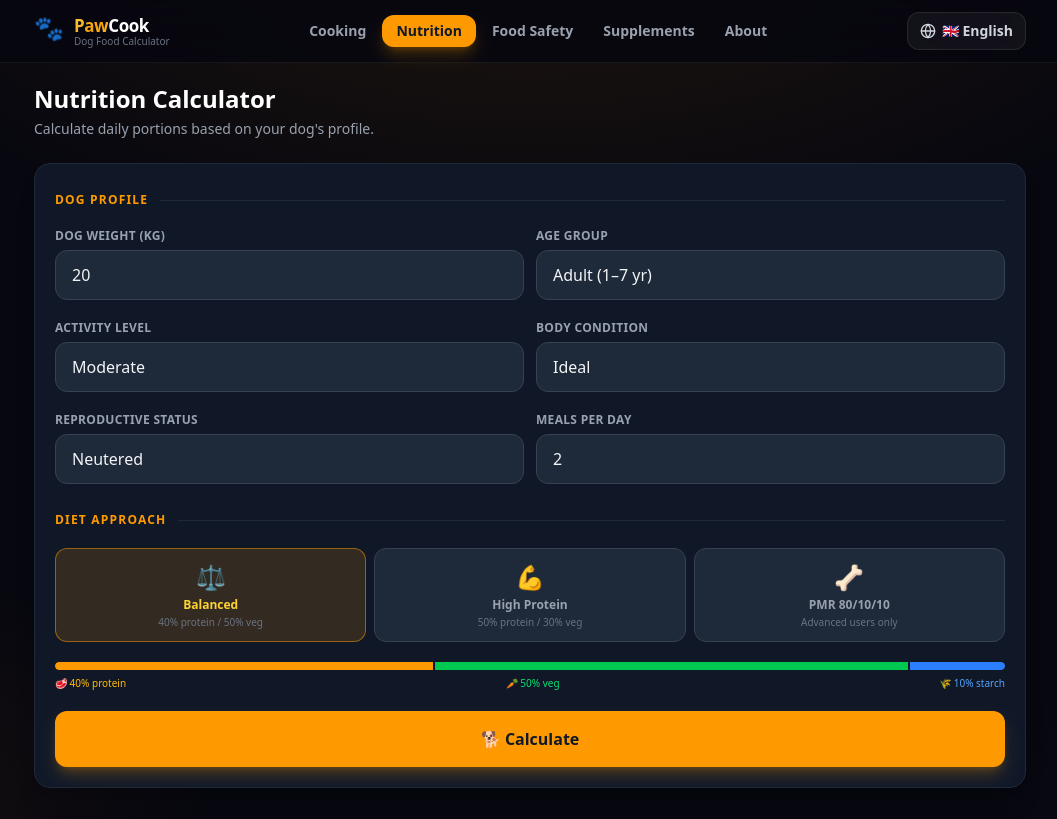
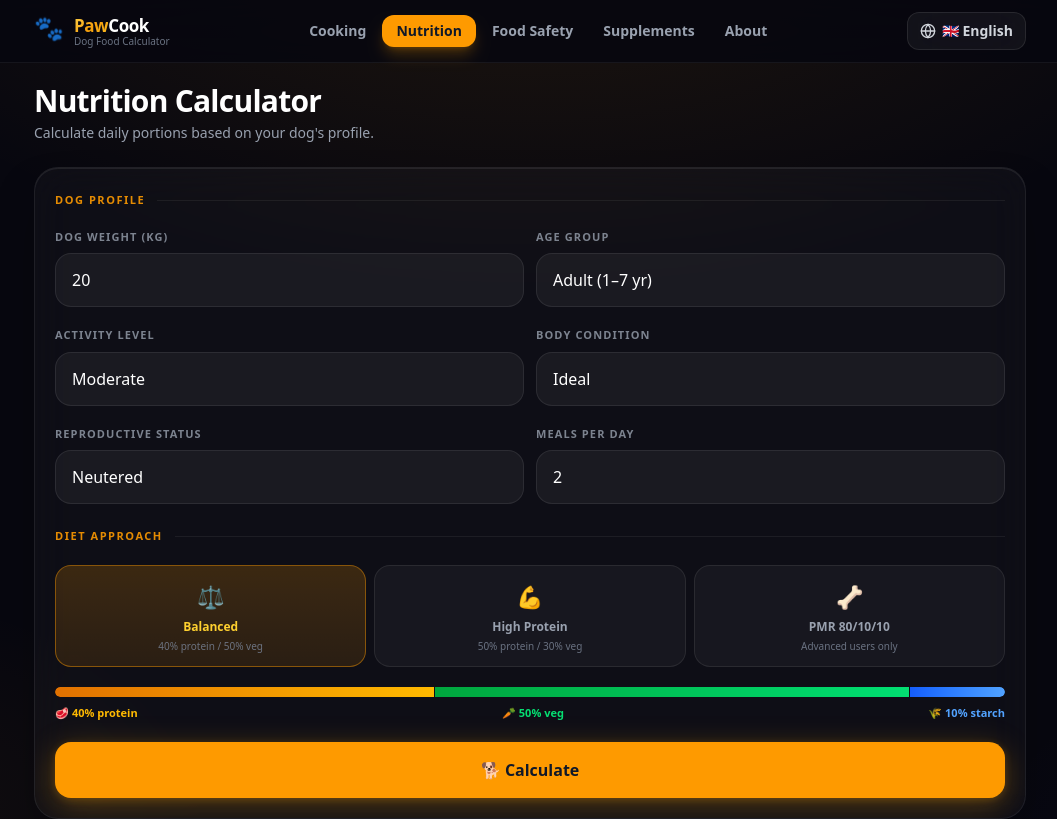
Before and after one commit to SirAllap/pawcook, a React (Vite) app in the folder apps/web/: page /nutrition in a window 1280 px wide. Shown: the top 819 px of the page, without its empty margins (110-1167 px from the left). Built offline with nearby package versions, Linux system fonts and the light colour scheme.

Commit message:
redesign: modern glassmorphism UI, floating nav, animations, fix CI lint

```diff
--- a/apps/web/src/pages/NutritionCalculator.tsx
+++ b/apps/web/src/pages/NutritionCalculator.tsx
@@ -1,6 +1,6 @@
 import { useForm, Controller } from 'react-hook-form';
 import { zodResolver } from '@hookform/resolvers/zod';
-import { useState, useEffect, useRef } from 'react';
+import { useState, useEffect, useRef, type ReactNode } from 'react';
 import { useTranslation } from 'react-i18next';
 import { NutritionInputSchema, type NutritionInput, calculateNutrition, type NutritionResult } from '@pawcook/shared';
 
@@ -18,23 +18,21 @@ function loadSavedValues(): NutritionInput {
   return DEFAULT_VALUES;
 }
 
-const inputCls = 'w-full bg-gray-800 border border-gray-700 rounded-xl px-4 py-3 text-base focus:outline-none focus:ring-2 focus:ring-amber-500 focus:border-transparent transition-all appearance-none';
-const labelCls = 'block text-xs font-semibold text-gray-400 uppercase tracking-wide mb-1.5';
+const inputCls = 'w-full bg-white/[0.05] border border-white/[0.08] rounded-2xl px-4 py-3.5 text-base text-white placeholder-gray-500 focus:outline-none focus:border-amber-500/50 focus:bg-white/[0.07] transition-all appearance-none';
+const labelCls = 'block text-[11px] font-bold text-gray-400/80 uppercase tracking-[0.10em] mb-2';
 
-function SectionHead({ children }: { children: React.ReactNode }) {
+function SectionHead({ children }: { children: ReactNode }) {
   return (
-    <div className="flex items-center gap-3 pt-2">
-      <span className="text-xs font-bold text-amber-500 uppercase tracking-widest whitespace-nowrap">{children}</span>
-      <div className="flex-1 h-px bg-gray-800" />
+    <div className="flex items-center gap-3 pt-1">
+      <span className="text-[11px] font-black text-amber-500/90 uppercase tracking-[0.14em] whitespace-nowrap">{children}</span>
+      <div className="flex-1 h-px bg-white/[0.06]" />
     </div>
   );
 }
 
 const DIET_KEYS = ['balanced_cooked', 'high_protein', 'pmr'] as const;
 const DIET_EMOJIS: Record<string, string> = {
-  balanced_cooked: '⚖️',
-  high_protein: '💪',
-  pmr: '🦴',
+  balanced_cooked: '⚖️', high_protein: '💪', pmr: '🦴',
 };
 
 export default function NutritionCalculator() {
@@ -69,20 +67,22 @@ export default function NutritionCalculator() {
 
   return (
     <div className="space-y-6">
-      <div>
-        <h1 className="text-2xl font-bold text-white mb-1">{t('nutrition.title')}</h1>
+      <div className="animate-fade-in-up">
+        <h1 className="text-3xl font-black text-white mb-1 tracking-tight">{t('nutrition.title')}</h1>
         <p className="text-gray-400 text-sm">{t('nutrition.subtitle')}</p>
       </div>
 
-      <form onSubmit={handleSubmit(onSubmit)} className="bg-gray-900 rounded-2xl border border-gray-800 shadow-xl overflow-hidden">
+      <form onSubmit={handleSubmit(onSubmit)}
+        className="glass-card rounded-3xl overflow-hidden animate-fade-in-up delay-100">
         <div className="p-5 space-y-5">
 
           <SectionHead>{t('nutrition.profileSection')}</SectionHead>
           <div className="grid grid-cols-2 gap-3">
             <div>
               <label className={labelCls}>{t('nutrition.weight')}</label>
-              <input type="number" step="0.1" inputMode="decimal" {...register('weightKg', { valueAsNumber: true })} className={inputCls} />
-              {errors.weightKg && <p className="text-red-400 text-xs mt-1">{errors.weightKg.message}</p>}
+              <input type="number" step="0.1" inputMode="decimal"
+                {...register('weightKg', { valueAsNumber: true })} className={inputCls} />
+              {errors.weightKg && <p className="text-red-400 text-xs mt-1.5 font-medium">{errors.weightKg.message}</p>}
             </div>
             <div>
               <label className={labelCls}>{t('nutrition.age')}</label>
@@ -126,29 +126,28 @@ export default function NutritionCalculator() {
             </div>
             <div>
               <label className={labelCls}>{t('nutrition.mealsPerDay')}</label>
-              <input type="number" min="1" max="4" inputMode="numeric" {...register('mealsPerDay', { valueAsNumber: true })} className={inputCls} />
+              <input type="number" min="1" max="4" inputMode="numeric"
+                {...register('mealsPerDay', { valueAsNumber: true })} className={inputCls} />
             </div>
           </div>
 
           <SectionHead>{t('nutrition.dietApproach')}</SectionHead>
-          <Controller
-            control={control}
-            name="macroProfile"
+          <Controller control={control} name="macroProfile"
             render={({ field }) => (
               <div className="grid grid-cols-3 gap-2">
                 {DIET_KEYS.map(key => (
-                  <button
-                    key={key}
-                    type="button"
-                    onClick={() => field.onChange(key)}
-                    className={`flex flex-col items-center gap-1 p-3 rounded-xl border transition-all active:scale-95 text-center ${
+                  <button key={key} type="button" onClick={() => field.onChange(key)}
+                    className={`relative flex flex-col items-center gap-1.5 p-3.5 rounded-2xl border
+                               transition-all active:scale-95 text-center overflow-hidden ${
                       field.value === key
-                        ? 'bg-amber-500/15 border-amber-500/50 text-amber-300'
-                        : 'bg-gray-800 border-gray-700 text-gray-400 hover:border-gray-600'
-                    }`}
-                  >
-                    <span className="text-2xl">{DIET_EMOJIS[key]}</span>
-                    <span className="text-xs font-bold leading-tight">{t(`nutrition.dietShort.${key}`)}</span>
+                        ? 'bg-amber-500/12 border-amber-500/45 text-amber-300'
+                        : 'bg-white/[0.04] border-white/[0.08] text-gray-400 hover:border-white/[0.14]'
+                    }`}>
+                    {field.value === key && (
+                      <div className="absolute inset-0 bg-gradient-to-b from-amber-500/8 to-transparent pointer-events-none" />
+                    )}
+                    <span className="text-[22px]">{DIET_EMOJIS[key]}</span>
+                    <span className="text-xs font-black leading-tight">{t(`nutrition.dietShort.${key}`)}</span>
                     <span className="text-[10px] text-gray-500 leading-tight">{t(`nutrition.dietSub.${key}`)}</span>
                   </button>
                 ))}
@@ -156,13 +155,17 @@ export default function NutritionCalculator() {
             )}
           />
 
-          <div className="space-y-1.5">
-            <div className="flex gap-0.5 h-2 rounded-full overflow-hidden">
-              <div className="bg-amber-500 transition-all duration-500 rounded-l-full" style={{ width: `${proteinPct}%` }} />
-              <div className="bg-green-500 transition-all duration-500" style={{ width: `${vegPct}%` }} />
-              <div className="bg-blue-500 transition-all duration-500 rounded-r-full" style={{ width: `${starchPct}%` }} />
+          {/* Macro bar */}
+          <div className="space-y-2">
+            <div className="flex h-2.5 rounded-full overflow-hidden gap-px">
+              <div className="bg-gradient-to-r from-amber-600 to-amber-400 transition-all duration-700"
+                style={{ width: `${proteinPct}%`, borderRadius: '9999px 0 0 9999px' }} />
+              <div className="bg-gradient-to-r from-green-600 to-green-400 transition-all duration-700"
+                style={{ width: `${vegPct}%` }} />
+              <div className="bg-gradient-to-r from-blue-600 to-blue-400 transition-all duration-700"
+                style={{ width: `${starchPct}%`, borderRadius: '0 9999px 9999px 0' }} />
             </div>
-            <div className="flex justify-between text-[10px] text-gray-500">
+            <div className="flex justify-between text-[11px] font-semibold">
               <span className="text-amber-400">🥩 {proteinPct}% {t('nutrition.macroProtein')}</span>
               <span className="text-green-400">🥕 {vegPct}% {t('nutrition.macroVeg')}</span>
               <span className="text-blue-400">🌾 {starchPct}% {t('nutrition.macroStarch')}</span>
@@ -172,7 +175,9 @@ export default function NutritionCalculator() {
 
         <div className="px-5 pb-5">
           <button type="submit" disabled={calculating}
-            className="w-full bg-amber-500 hover:bg-amber-400 disabled:opacity-70 disabled:cursor-not-allowed active:scale-[0.98] text-gray-900 font-bold py-4 rounded-xl text-base transition-all shadow-lg shadow-amber-500/25 flex items-center justify-center gap-2">
+            className="w-full bg-amber-500 hover:bg-amber-400 disabled:opacity-50 disabled:cursor-not-allowed
+                      active:scale-[0.98] text-gray-900 font-black py-4 rounded-2xl text-base
+                      transition-all glow-sm-amber flex items-center justify-center gap-2">
             {calculating ? (
               <>
                 <svg className="animate-spin h-5 w-5" xmlns="http://www.w3.org/2000/svg" fill="none" viewBox="0 0 24 24">
@@ -187,40 +192,43 @@ export default function NutritionCalculator() {
       </form>
 
       {result && (
-        <div ref={resultRef} className="animate-fade-in-up bg-gray-900 rounded-2xl border border-gray-800 shadow-xl overflow-hidden scroll-mt-20">
-          <div className="px-5 pt-5 pb-4 border-b border-gray-800">
-            <h2 className="font-bold text-lg text-white">📊 {t('nutrition.dailyPlan')}</h2>
+        <div ref={resultRef}
+          className="animate-spring-in glass-card rounded-3xl overflow-hidden scroll-mt-20">
+          <div className="px-5 pt-5 pb-4 border-b border-white/[0.06]">
+            <h2 className="font-black text-lg text-white tracking-tight">📊 {t('nutrition.dailyPlan')}</h2>
           </div>
 
           <div className="p-4 grid grid-cols-2 gap-3">
             {[
-              { emoji: '🍽️', label: t('nutrition.dailyFood'), value: `${result.dailyFoodGrams.min}–${result.dailyFoodGrams.max} g` },
-              { emoji: '🥣', label: t('nutrition.perMeal'),   value: `${result.perMealGrams.min}–${result.perMealGrams.max} g` },
-              { emoji: '🥩', label: t('nutrition.protein'),   value: `~${result.macros.proteinG} g` },
-              { emoji: '🥕', label: t('nutrition.vegetables'),value: `~${result.macros.vegG} g` },
-              { emoji: '🦴', label: t('nutrition.calciumNeeded'), value: `~${result.calciumMg} mg` },
-              { emoji: '🐟', label: t('nutrition.omega3Target'),  value: `~${result.omega3Mg} mg` },
-            ].map(({ emoji, label, value }) => (
-              <div key={label} className="bg-gray-800 rounded-xl p-3.5 text-center">
-                <div className="text-xl mb-1">{emoji}</div>
-                <p className="text-[11px] text-gray-400 font-medium mb-1">{label}</p>
-                <p className="text-base font-bold text-amber-300 leading-tight">{value}</p>
+              { emoji: '🍽️', label: t('nutrition.dailyFood'),      value: `${result.dailyFoodGrams.min}–${result.dailyFoodGrams.max} g` },
+              { emoji: '🥣', label: t('nutrition.perMeal'),         value: `${result.perMealGrams.min}–${result.perMealGrams.max} g` },
+              { emoji: '🥩', label: t('nutrition.protein'),         value: `~${result.macros.proteinG} g` },
+              { emoji: '🥕', label: t('nutrition.vegetables'),      value: `~${result.macros.vegG} g` },
+              { emoji: '🦴', label: t('nutrition.calciumNeeded'),   value: `~${result.calciumMg} mg` },
+              { emoji: '🐟', label: t('nutrition.omega3Target'),    value: `~${result.omega3Mg} mg` },
+            ].map(({ emoji, label, value }, i) => (
+              <div key={label}
+                className="bg-white/[0.04] border border-white/[0.06] rounded-2xl p-4 text-center animate-slide-up"
+                style={{ animationDelay: `${i * 55}ms` }}>
+                <div className="text-2xl mb-1.5">{emoji}</div>
+                <p className="text-[11px] text-gray-400 font-semibold mb-1.5 leading-tight">{label}</p>
+                <p className="text-base font-black text-amber-300 leading-tight">{value}</p>
               </div>
             ))}
           </div>
 
           <div className="px-5 pb-4">
-            <div className="bg-gray-800 rounded-xl p-4 space-y-1.5">
+            <div className="bg-white/[0.03] border border-white/[0.05] rounded-2xl p-4 space-y-2">
               {result.notes.map((n, i) => (
                 <p key={i} className="text-sm text-gray-300 flex gap-2 items-start">
-                  <span className="text-amber-500 shrink-0">•</span>{n}
+                  <span className="text-amber-500 shrink-0 font-black">•</span>{n}
                 </p>
               ))}
             </div>
           </div>
 
           <div className="px-5 pb-5">
-            <p className="text-xs text-gray-600 border-t border-gray-800 pt-3 leading-relaxed">
+            <p className="text-xs text-gray-600 border-t border-white/[0.05] pt-3 leading-relaxed">
               ⚠️ {t('nutrition.vetDisclaimer')}
             </p>
           </div>
@@ -228,8 +236,8 @@ export default function NutritionCalculator() {
       )}
 
       {!result && (
-        <div className="text-center py-10 text-gray-600 animate-fade-in">
-          <div className="text-5xl mb-3">🐕</div>
+        <div className="text-center py-12 text-gray-600 animate-fade-in">
+          <div className="text-5xl mb-4 animate-float">🐕</div>
           <p className="text-sm">{t('nutrition.placeholder')} <strong className="text-gray-500">{t('common.calculate')}</strong></p>
         </div>
       )}
```
